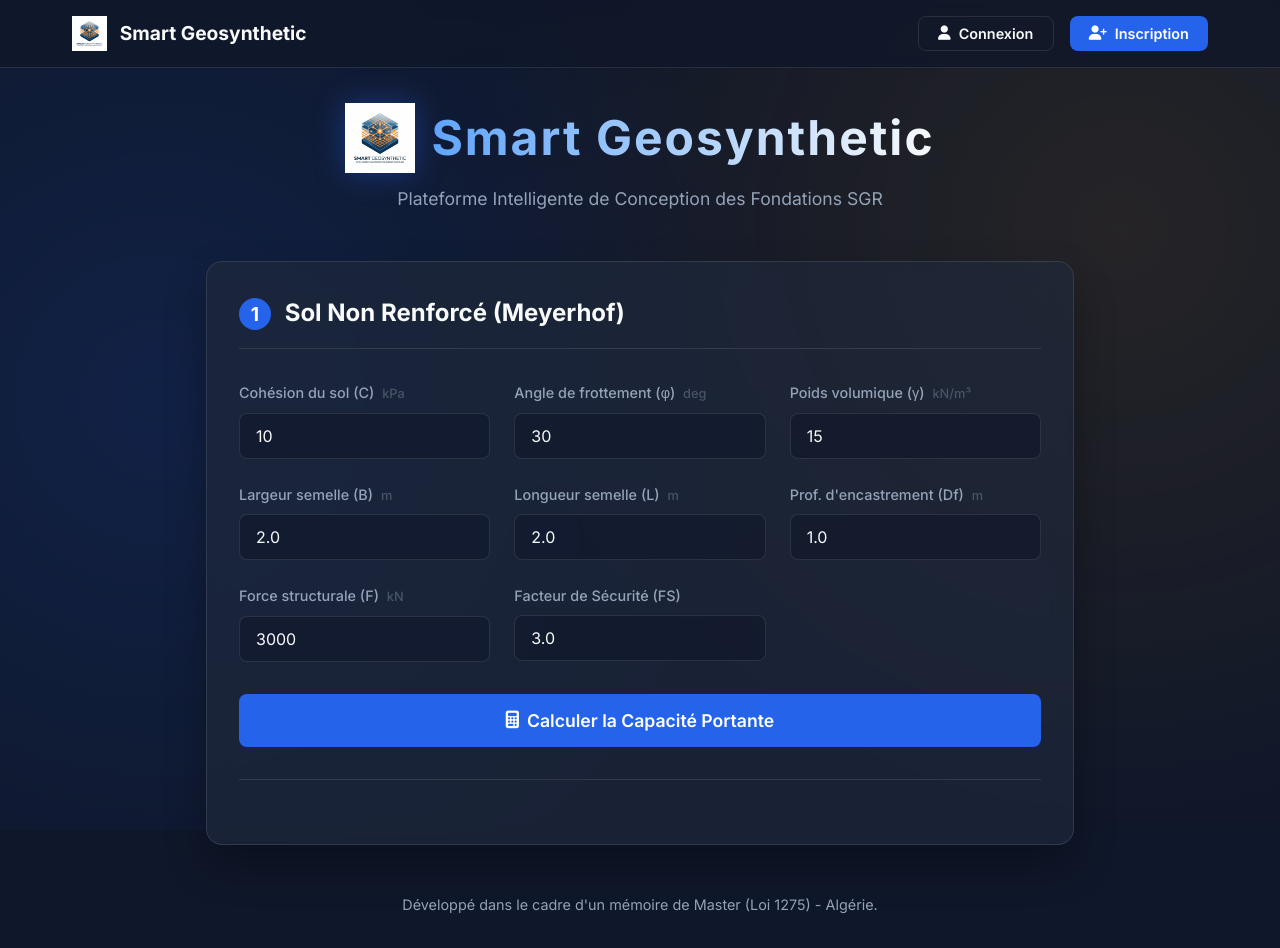
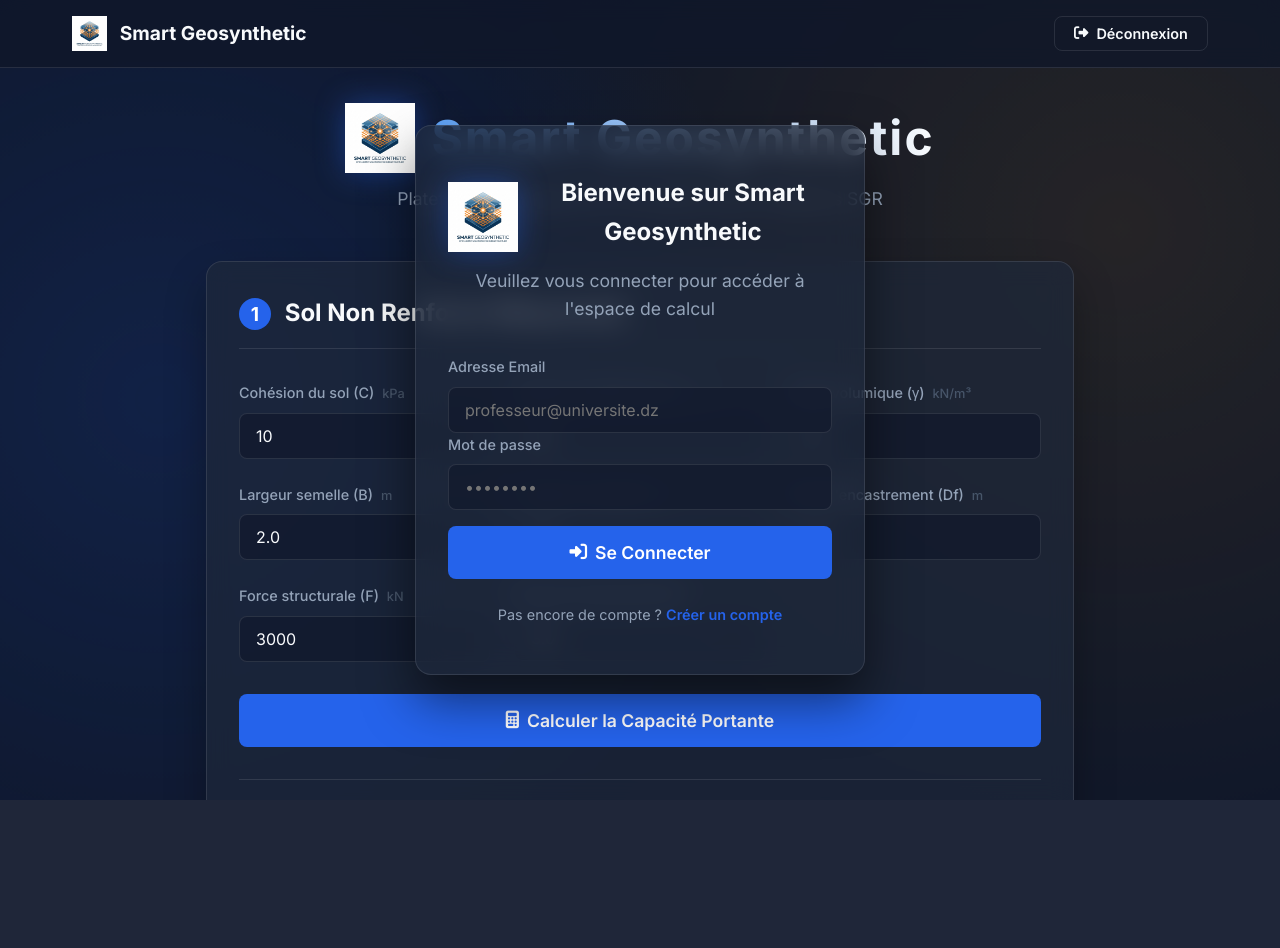
Before and after one commit to ahmedlouhidi/GeoSmart-App, a Flask app: page / in a window 1280 px wide. After the commit the page ends 800 px from the top, so only its background shows below. Run offline with Flask 3, Linux system fonts and the light colour scheme.

Commit message:
Add files via upload

```diff
--- a/static/script.js
+++ b/static/script.js
@@ -1,3 +1,17 @@
+// Handle Login / Logout
+document.getElementById('login-form').addEventListener('submit', (e) => {
+    e.preventDefault();
+    // Simulate successful login
+    document.getElementById('login-screen').classList.add('hidden');
+    document.getElementById('app-content').classList.remove('hidden');
+});
+
+function logout() {
+    document.getElementById('app-content').classList.add('hidden');
+    document.getElementById('login-screen').classList.remove('hidden');
+    document.getElementById('login-form').reset();
+}
+
 let global_grs_data = null;
 
 document.getElementById('form-module1').addEventListener('submit', async (e) => {
--- a/static/style.css
+++ b/static/style.css
@@ -410,3 +410,97 @@ footer {
     width: auto;
     filter: drop-shadow(0 0 15px rgba(37, 99, 235, 0.4));
 }
+
+/* Responsive Mobile Design */
+@media (max-width: 768px) {
+    h1 {
+        font-size: 2rem;
+    }
+
+    .nav-content {
+        flex-direction: column;
+        gap: 1rem;
+    }
+
+    .nav-auth {
+        width: 100%;
+        justify-content: center;
+    }
+
+    .grid-2 {
+        grid-template-columns: 1fr;
+    }
+
+    .module-card {
+        padding: 1.5rem 1rem;
+    }
+
+    .stat {
+        flex-direction: column;
+        align-items: flex-start;
+        gap: 0.2rem;
+    }
+
+    .main-logo {
+        height: 50px;
+    }
+
+    .btn-login, .btn-signup {
+        font-size: 0.8rem;
+        padding: 0.5rem 0.8rem;
+    }
+}
+
+/* Login Screen */
+.login-overlay {
+    position: fixed;
+    top: 0;
+    left: 0;
+    width: 100vw;
+    height: 100vh;
+    display: flex;
+    justify-content: center;
+    align-items: center;
+    z-index: 1000;
+    padding: 1rem;
+}
+
+.login-card {
+    background: var(--card-bg);
+    backdrop-filter: blur(15px);
+    border: 1px solid var(--border-color);
+    border-radius: 16px;
+    padding: 3rem 2rem;
+    width: 100%;
+    max-width: 450px;
+    box-shadow: 0 25px 50px rgba(0,0,0,0.5);
+    animation: fadeInDown 0.6s ease-out;
+}
+
+.login-card h2 {
+    font-size: 1.5rem;
+    margin-bottom: 0.5rem;
+    text-align: center;
+}
+
+.text-center {
+    text-align: center;
+    margin-bottom: 2rem;
+}
+
+.login-footer {
+    margin-top: 1.5rem;
+    text-align: center;
+    font-size: 0.9rem;
+    color: var(--text-muted);
+}
+
+.login-footer a {
+    color: var(--primary-color);
+    text-decoration: none;
+    font-weight: 600;
+}
+
+.login-footer a:hover {
+    text-decoration: underline;
+}
--- a/templates/index.html
+++ b/templates/index.html
@@ -7,10 +7,39 @@
     <link rel="stylesheet" href="{{ url_for('static', filename='style.css') }}">
     <link href="https://fonts.googleapis.com/css2?family=Inter:wght@300;400;500;600;700&display=swap" rel="stylesheet">
     <link rel="stylesheet" href="https://cdnjs.cloudflare.com/ajax/libs/font-awesome/6.4.0/css/all.min.css">
-</head>
 <body>
     <div class="background-animation"></div>
 
+    <!-- Login Screen -->
+    <div id="login-screen" class="login-overlay">
+        <div class="login-card">
+            <div class="logo-area">
+                <img src="{{ url_for('static', filename='logo.png') }}" class="main-logo" alt="Logo Smart Geosynthetic">
+                <h2>Bienvenue sur Smart Geosynthetic</h2>
+            </div>
+            <p class="subtitle text-center">Veuillez vous connecter pour accéder à l'espace de calcul</p>
+
+            <form id="login-form" class="login-form">
+                <div class="input-group">
+                    <label>Adresse Email</label>
+                    <input type="email" placeholder="professeur@universite.dz" required>
+                </div>
+                <div class="input-group">
+                    <label>Mot de passe</label>
+                    <input type="password" placeholder="••••••••" required>
+                </div>
+                <button type="submit" class="btn-primary" style="margin-top: 1rem;">
+                    <i class="fa-solid fa-right-to-bracket"></i> Se Connecter
+                </button>
+                <div class="login-footer">
+                    <p>Pas encore de compte ? <a href="#" onclick="alert('Module d\'inscription en cours de développement')">Créer un compte</a></p>
+                </div>
+            </form>
+        </div>
+    </div>
+
+    <!-- Main App Content (Hidden by default) -->
+    <div id="app-content" class="hidden">
         <nav class="top-navbar">
             <div class="nav-content">
                 <div class="nav-logo">
@@ -18,8 +47,7 @@
                     <span class="nav-brand">Smart Geosynthetic</span>
                 </div>
                 <div class="nav-auth">
-                <button class="btn-login" onclick="alert('Module d\'authentification en cours de développement pour la version future.')"><i class="fa-solid fa-user"></i> Connexion</button>
-                <button class="btn-signup" onclick="alert('Module d\'authentification en cours de développement pour la version future.')"><i class="fa-solid fa-user-plus"></i> Inscription</button>
+                    <button class="btn-login" onclick="logout()"><i class="fa-solid fa-right-from-bracket"></i> Déconnexion</button>
                 </div>
             </div>
         </nav>
@@ -125,7 +153,7 @@
         <footer>
             <p>Développé dans le cadre d'un mémoire de Master (Loi 1275) - Algérie.</p>
         </footer>
-    </div>
+    </div> <!-- End app-content -->
 
     <script src="{{ url_for('static', filename='script.js') }}"></script>
 </body>
```
Lines whose indentation alone changed are shown as unchanged.
